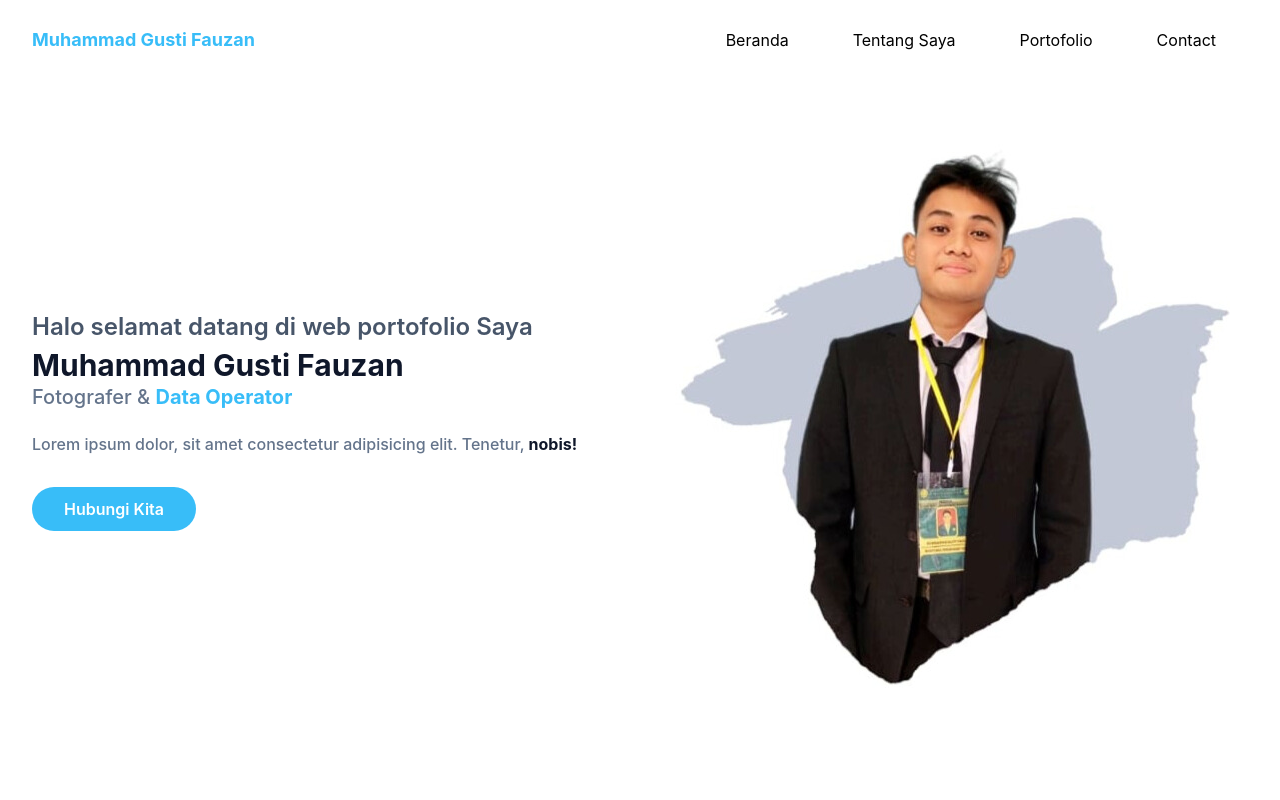
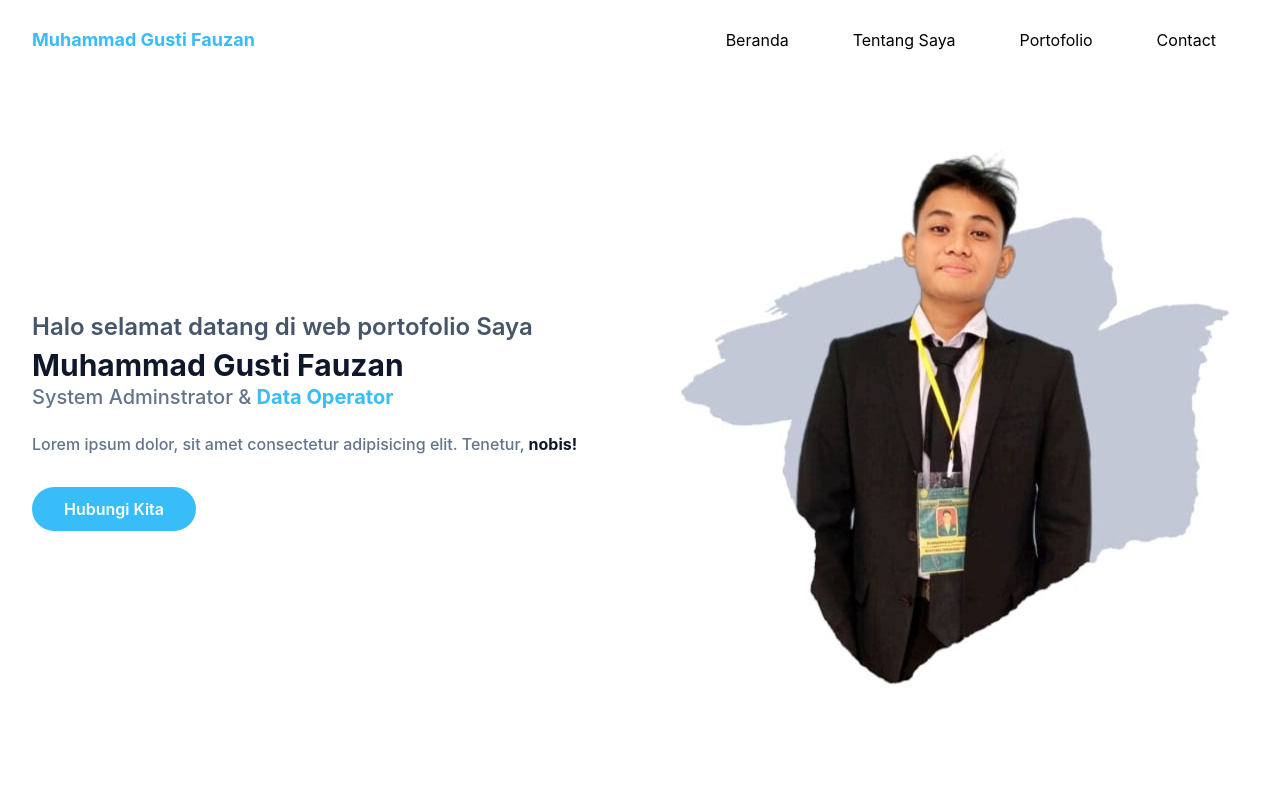
Before and after one commit to muhaguzan/portofolio, a website: page index.html in a window 1280 px wide. Shown: the top 800 px of the page. Drawn offline with Linux system fonts and the light colour scheme.

Commit message:
update home

```diff
--- a/index.html
+++ b/index.html
@@ -49,7 +49,7 @@
         <div class="flex flex-wrap">
             <div class="w-full self-center px-4 lg:w-1/2">
                 <h1 class="text-base font-semibold text-slate-600 md:text-xl lg:text-2xl">Halo selamat datang di web portofolio Saya <span class="block font-bold text-slate-900 text-2xl mt-1 lg:text-3xl">Muhammad Gusti Fauzan</span></h1>
-                <h2 class="font-medium text-slate-500 text-lg  mb-5 lg:text-xl">Fotografer & <span class="font-bold text-sky-400">Data Operator</span></h2>
+                <h2 class="font-medium text-slate-500 text-lg  mb-5 lg:text-xl">System Adminstrator & <span class="font-bold text-sky-400">Data Operator</span></h2>
                 <p class="font-medium text-slate-500 mb-10 leading-relaxed">Lorem ipsum dolor, sit amet consectetur adipisicing elit. Tenetur, <span class="text-slate-900 font-bold">nobis!</span></p>
 
                 <a href="#" class="text-base font-semibold text-white bg-sky-400 py-3 px-8 rounded-full hover:shadow-lg hover:bg-blue-400 transition duration-300 ease-in-out">Hubungi Kita</a>
```
